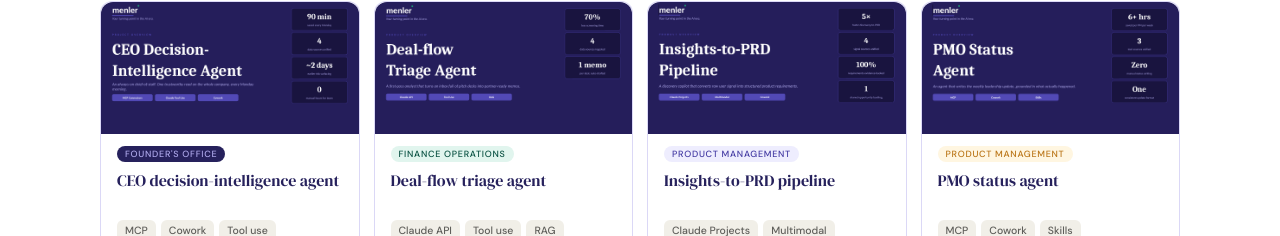
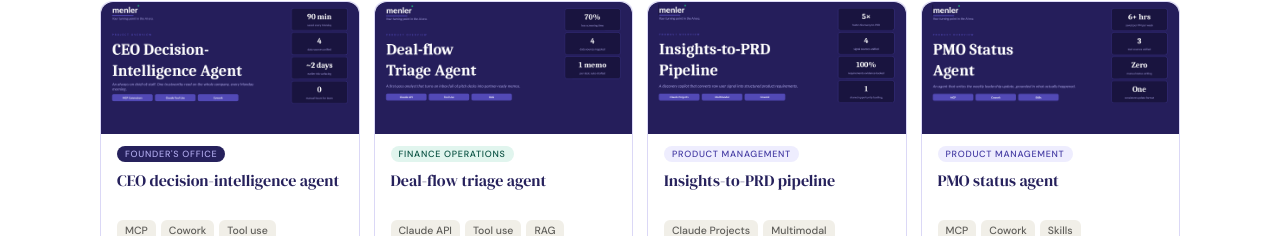
Before and after one commit to rochanreddy/menler-new-web, a React (Vite) app: page /resources in a window 1280 px wide. Shown: the part 1813-2049 px from the top of the page. Built offline with nearby package versions, Linux system fonts and the light colour scheme; no server answers.

Commit message:
Projects: derive tag colour from category so each domain (Finance Operations, Product Management, etc.) renders one consistent colour everywhere

```diff
--- a/src/data/projectsData.js
+++ b/src/data/projectsData.js
@@ -294,3 +294,23 @@ export const PROJECTS = [
     },
   },
 ];
+
+// Canonical colour class per domain so the same category always renders the
+// same tag colour everywhere — regardless of the (sometimes inconsistent)
+// `tagCls` stored on individual projects or coming from Sanity. Keyed by the
+// lower-cased `tag` label. Use tagClassFor(tag) at every render site.
+const TAG_CLASS_BY_DOMAIN = {
+  "founder's office": 't-founder',
+  'finance operations': 't-vc',
+  'product management': 't-pm',
+  'engineering': 't-eng',
+  'analyst': 't-analyst',
+  'analytics': 't-analyst',
+  'human resource': 't-ops',
+  'marketing & sales': 't-marketing',
+};
+
+export function tagClassFor(project) {
+  const tag = (project?.tag || '').trim().toLowerCase();
+  return TAG_CLASS_BY_DOMAIN[tag] || project?.tagCls || 't-analyst';
+}
--- a/src/pages/Home.jsx
+++ b/src/pages/Home.jsx
@@ -12,7 +12,7 @@ import { useToast } from '../components/common/Toast';
 const Hero3D = lazy(() => import('../components/common/Hero3D'));
 import { HOME_FAQS } from '../data/faqData';
 import { submitLead } from '../services/leadService';
-import { PROJECTS, PROJECTS_QUERY } from '../data/projectsData';
+import { PROJECTS, PROJECTS_QUERY, tagClassFor } from '../data/projectsData';
 import { useContent } from '../lib/useContent';
 import ErrorBoundary from '../components/common/ErrorBoundary';
 import { BrandLogo } from '../components/common/PartnersMarquee';
@@ -322,7 +322,7 @@ export default function Home() {
               onKeyDown={(e) => { if (e.key === 'Enter' || e.key === ' ') { e.preventDefault(); go(`/projects/${p.slug}`); } }}
             >
               {p.image && <div className="proj-card-img"><img src={p.image} alt={p.title} loading="lazy" /></div>}
-              <span className={`proj-domain-tag ${p.tagCls}`}>{p.tag}</span>
+              <span className={`proj-domain-tag ${tagClassFor(p)}`}>{p.tag}</span>
               <h3 className="proj-card-title">{p.title}</h3>
               <p className="proj-card-desc">{p.desc}</p>
               <div className="proj-stack">{p.stack.map(s => (
--- a/src/pages/Projects.jsx
+++ b/src/pages/Projects.jsx
@@ -4,7 +4,7 @@ import Footer from '../components/layout/Footer';
 import CtaBanner from '../components/common/CtaBanner';
 import PdfView from '../components/common/PdfView';
 import Seo, { SITE_URL } from '../components/common/Seo';
-import { PROJECTS, PROJECTS_QUERY } from '../data/projectsData';
+import { PROJECTS, PROJECTS_QUERY, tagClassFor } from '../data/projectsData';
 import { useContent } from '../lib/useContent';
 
 // Per-project slide deck (PPTX in /public/project_decks), shown on the detail page.
@@ -83,7 +83,7 @@ export default function Projects() {
       {/* ── PROJECT PREVIEW HERO ── */}
       <section className="proj-detail-hero">
         <div className="proj-detail-inner">
-          <span className={`proj-domain-tag ${project.tagCls}`}>{project.tag}</span>
+          <span className={`proj-domain-tag ${tagClassFor(project)}`}>{project.tag}</span>
           <h1 className="proj-detail-title">{project.title}</h1>
           <p className="proj-detail-desc">{project.desc}</p>
           <div className="proj-stack" style={{ marginTop: 18 }}>{project.stack.map(s => <span key={s}>{s}</span>)}</div>
--- a/src/pages/Resources.jsx
+++ b/src/pages/Resources.jsx
@@ -3,7 +3,7 @@ import { useNavigate, useLocation } from 'react-router-dom';
 import Footer from '../components/layout/Footer';
 import Seo from '../components/common/Seo';
 import PlaybookModal from '../components/common/PlaybookModal';
-import { PROJECTS } from '../data/projectsData';
+import { PROJECTS, tagClassFor } from '../data/projectsData';
 import { submitLead } from '../services/leadService';
 
 const LIBRARY_CARDS = [
@@ -198,7 +198,7 @@ export default function Resources() {
                 onKeyDown={(e) => { if (e.key === 'Enter' || e.key === ' ') { e.preventDefault(); go(`/projects/${p.slug}`); } }}
               >
                 {p.image && <div className="proj-card-img"><img src={p.image} alt={p.title} loading="lazy" /></div>}
-                <span className={`proj-domain-tag ${p.tagCls}`}>{p.tag}</span>
+                <span className={`proj-domain-tag ${tagClassFor(p)}`}>{p.tag}</span>
                 <h3 className="proj-card-title">{p.title}</h3>
                 <div className="proj-stack">{p.stack.map(s => <span key={s}>{s}</span>)}</div>
                 <p className="proj-outcome">{p.outcome}</p>
```
